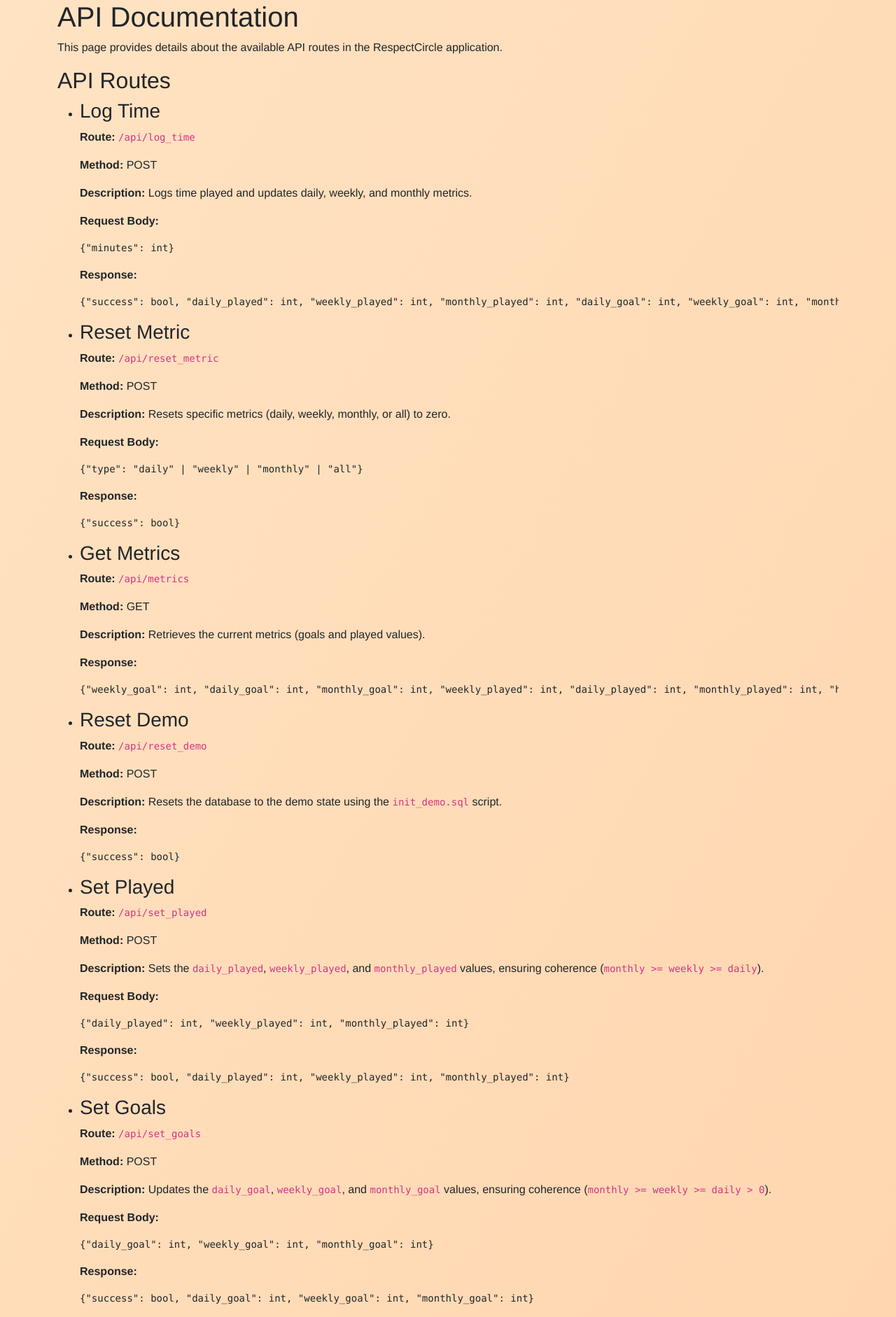
After one commit to joshuanoeldeke/RespectCircle, a Flask app: page /api_documentation in a window 1280 px wide. The commit adds this page. Shown: the whole page at 70% size. Run offline with Flask 3, Linux system fonts and the light colour scheme.

Commit message:
Add API documentation page and link to dashboard

```diff
--- a/app.py
+++ b/app.py
@@ -189,3 +189,7 @@
     metrics.monthly_goal = monthly
     db.session.commit()
     return jsonify({'success': True, 'daily_goal': metrics.daily_goal, 'weekly_goal': metrics.weekly_goal, 'monthly_goal': metrics.monthly_goal})
+
+@app.route('/api_documentation')
+def api_documentation():
+    return render_template('api_documentation.html')
--- /dev/null
+++ b/templates/api_documentation.html
@@ -0,0 +1,73 @@
+{% extends "base.html" %}
+
+{% block content %}
+<h1>API Documentation</h1>
+<p>This page provides details about the available API routes in the RespectCircle application.</p>
+
+<h2>API Routes</h2>
+
+<ul>
+  <li>
+    <h3>Log Time</h3>
+    <p><strong>Route:</strong> <code>/api/log_time</code></p>
+    <p><strong>Method:</strong> POST</p>
+    <p><strong>Description:</strong> Logs time played and updates daily, weekly, and monthly metrics.</p>
+    <p><strong>Request Body:</strong></p>
+    <pre>{"minutes": int}</pre>
+    <p><strong>Response:</strong></p>
+    <pre>{"success": bool, "daily_played": int, "weekly_played": int, "monthly_played": int, "daily_goal": int, "weekly_goal": int, "monthly_goal": int}</pre>
+  </li>
+
+  <li>
+    <h3>Reset Metric</h3>
+    <p><strong>Route:</strong> <code>/api/reset_metric</code></p>
+    <p><strong>Method:</strong> POST</p>
+    <p><strong>Description:</strong> Resets specific metrics (daily, weekly, monthly, or all) to zero.</p>
+    <p><strong>Request Body:</strong></p>
+    <pre>{"type": "daily" | "weekly" | "monthly" | "all"}</pre>
+    <p><strong>Response:</strong></p>
+    <pre>{"success": bool}</pre>
+  </li>
+
+  <li>
+    <h3>Get Metrics</h3>
+    <p><strong>Route:</strong> <code>/api/metrics</code></p>
+    <p><strong>Method:</strong> GET</p>
+    <p><strong>Description:</strong> Retrieves the current metrics (goals and played values).</p>
+    <p><strong>Response:</strong></p>
+    <pre>{"weekly_goal": int, "daily_goal": int, "monthly_goal": int, "weekly_played": int, "daily_played": int, "monthly_played": int, "high_score": int}</pre>
+  </li>
+
+  <li>
+    <h3>Reset Demo</h3>
+    <p><strong>Route:</strong> <code>/api/reset_demo</code></p>
+    <p><strong>Method:</strong> POST</p>
+    <p><strong>Description:</strong> Resets the database to the demo state using the <code>init_demo.sql</code> script.</p>
+    <p><strong>Response:</strong></p>
+    <pre>{"success": bool}</pre>
+  </li>
+
+  <li>
+    <h3>Set Played</h3>
+    <p><strong>Route:</strong> <code>/api/set_played</code></p>
+    <p><strong>Method:</strong> POST</p>
+    <p><strong>Description:</strong> Sets the <code>daily_played</code>, <code>weekly_played</code>, and <code>monthly_played</code> values, ensuring coherence (<code>monthly >= weekly >= daily</code>).</p>
+    <p><strong>Request Body:</strong></p>
+    <pre>{"daily_played": int, "weekly_played": int, "monthly_played": int}</pre>
+    <p><strong>Response:</strong></p>
+    <pre>{"success": bool, "daily_played": int, "weekly_played": int, "monthly_played": int}</pre>
+  </li>
+
+  <li>
+    <h3>Set Goals</h3>
+    <p><strong>Route:</strong> <code>/api/set_goals</code></p>
+    <p><strong>Method:</strong> POST</p>
+    <p><strong>Description:</strong> Updates the <code>daily_goal</code>, <code>weekly_goal</code>, and <code>monthly_goal</code> values, ensuring coherence (<code>monthly >= weekly >= daily > 0</code>).</p>
+    <p><strong>Request Body:</strong></p>
+    <pre>{"daily_goal": int, "weekly_goal": int, "monthly_goal": int}</pre>
+    <p><strong>Response:</strong></p>
+    <pre>{"success": bool, "daily_goal": int, "weekly_goal": int, "monthly_goal": int}</pre>
+  </li>
+</ul>
+
+{% endblock %}
--- a/templates/dashboard.html
+++ b/templates/dashboard.html
@@ -30,6 +30,7 @@
         <button class="btn btn-outline-warning btn-lg flex-fill reset-demo-btn" type="button">Reset Demo Data</button>
         <a href="/set_played_demo" class="btn btn-outline-info btn-lg flex-fill" role="button">Set Rings (Demo)</a>
         <button class="btn btn-outline-primary btn-lg flex-fill" id="edit-goals-btn" type="button">Edit Goals</button>
+        <a href="/api_documentation" class="btn btn-outline-secondary btn-lg flex-fill" role="button"><i class="fa fa-book"></i> API Docs</a>
       </div>
     </div>
 
```
